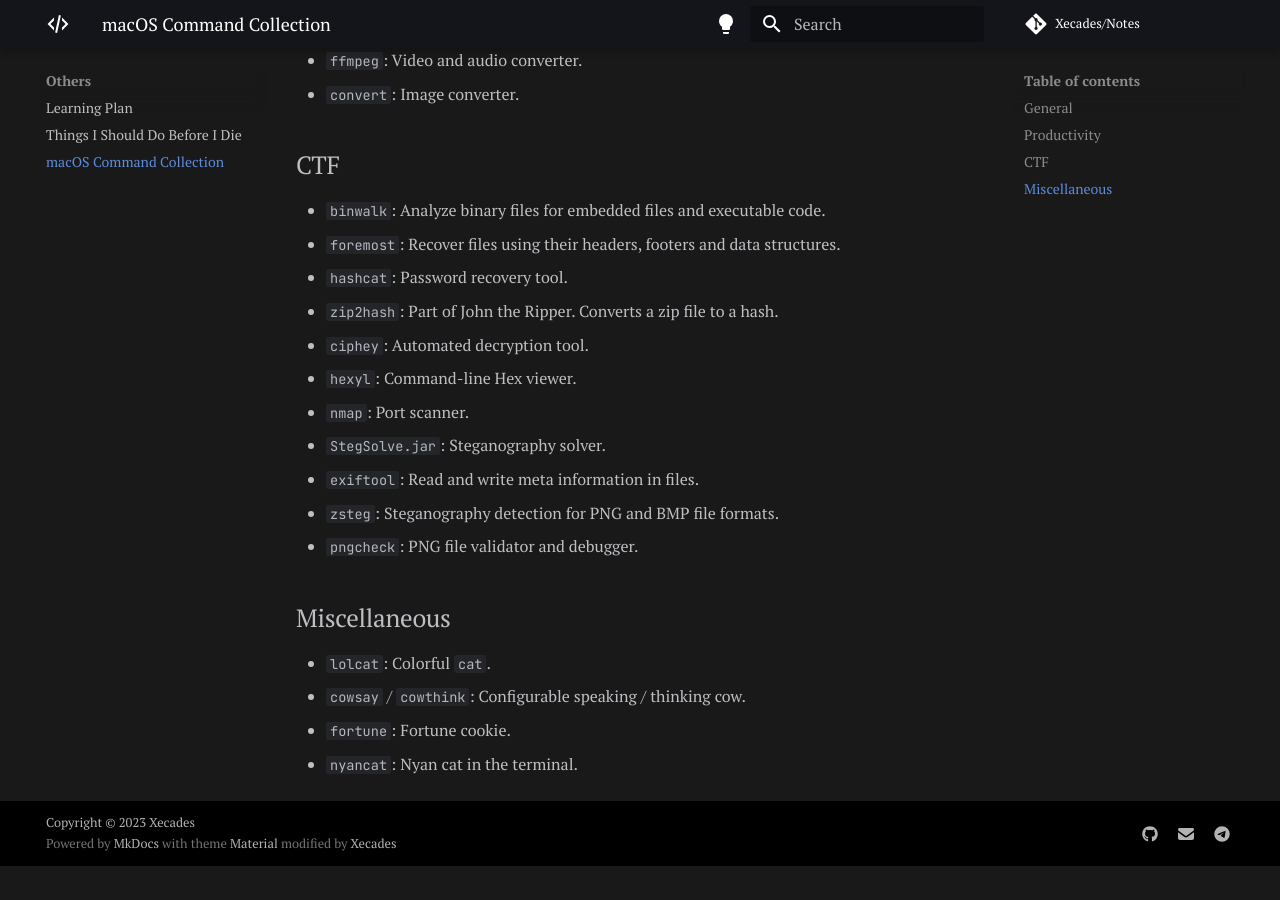
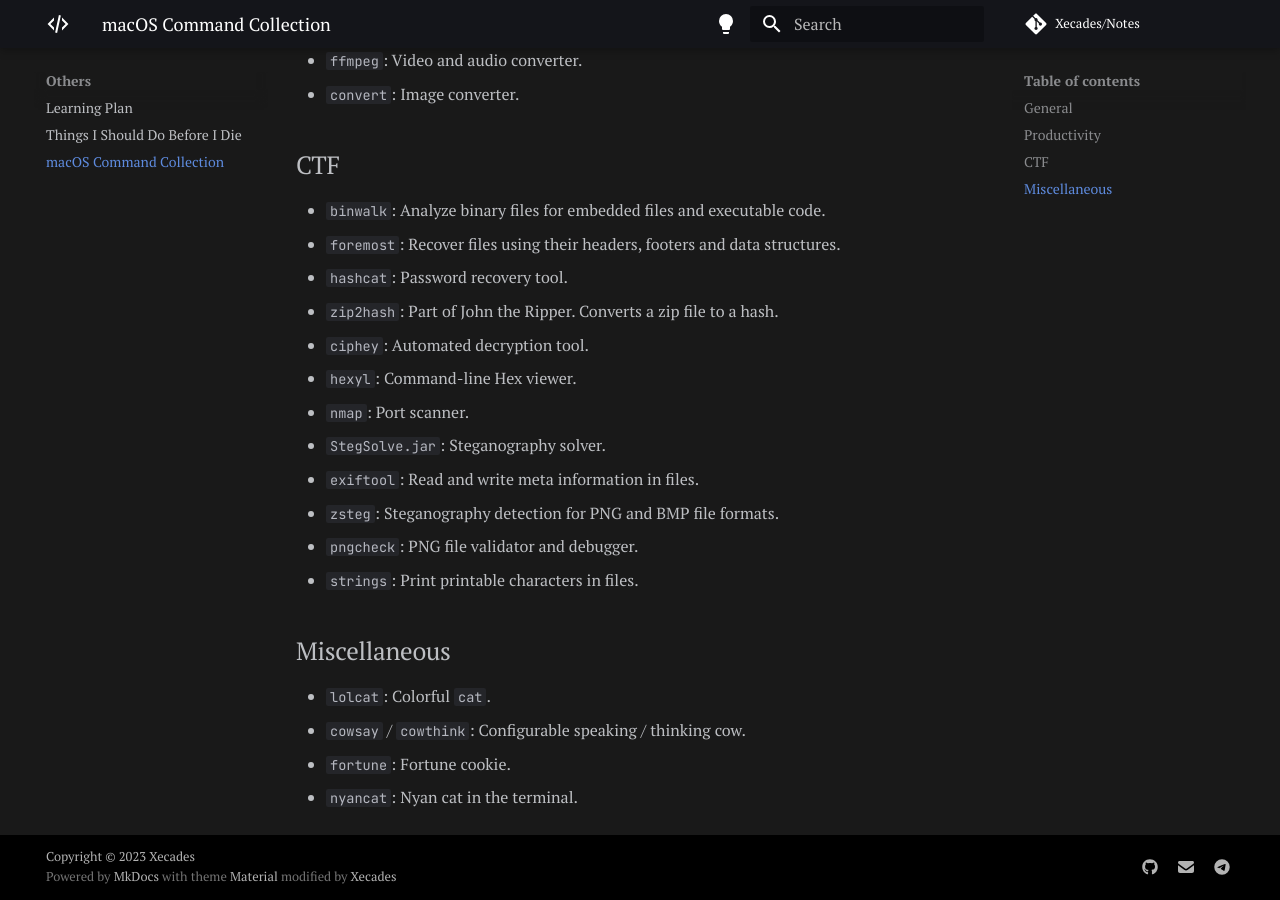
Before and after one commit to Xecades/Notes, an MkDocs documentation site: the page built from docs/others/macOS-command-collection.md, in a window 1280 px wide and 900 px high, scrolled down 883 px. Built offline with MkDocs 1.6.1 and Material for MkDocs 9.7.7, drawn with Linux system fonts in a browser that asks for light colours; comment, search, counter and statistics services are not loaded; before the commit the page ends 1749 px from its top, so only the background shows below that.

Commit message:
docs: add `strings`

```diff
--- a/docs/others/macOS-command-collection.md
+++ b/docs/others/macOS-command-collection.md
@@ -38,6 +38,7 @@ Here is a collection of useful command-line tools for macOS.
  - `exiftool`: Read and write meta information in files.
  - `zsteg`: Steganography detection for PNG and BMP file formats.
  - `pngcheck`: PNG file validator and debugger.
+ - `strings`: Print printable characters in files.
 
 ## Miscellaneous
 
```
